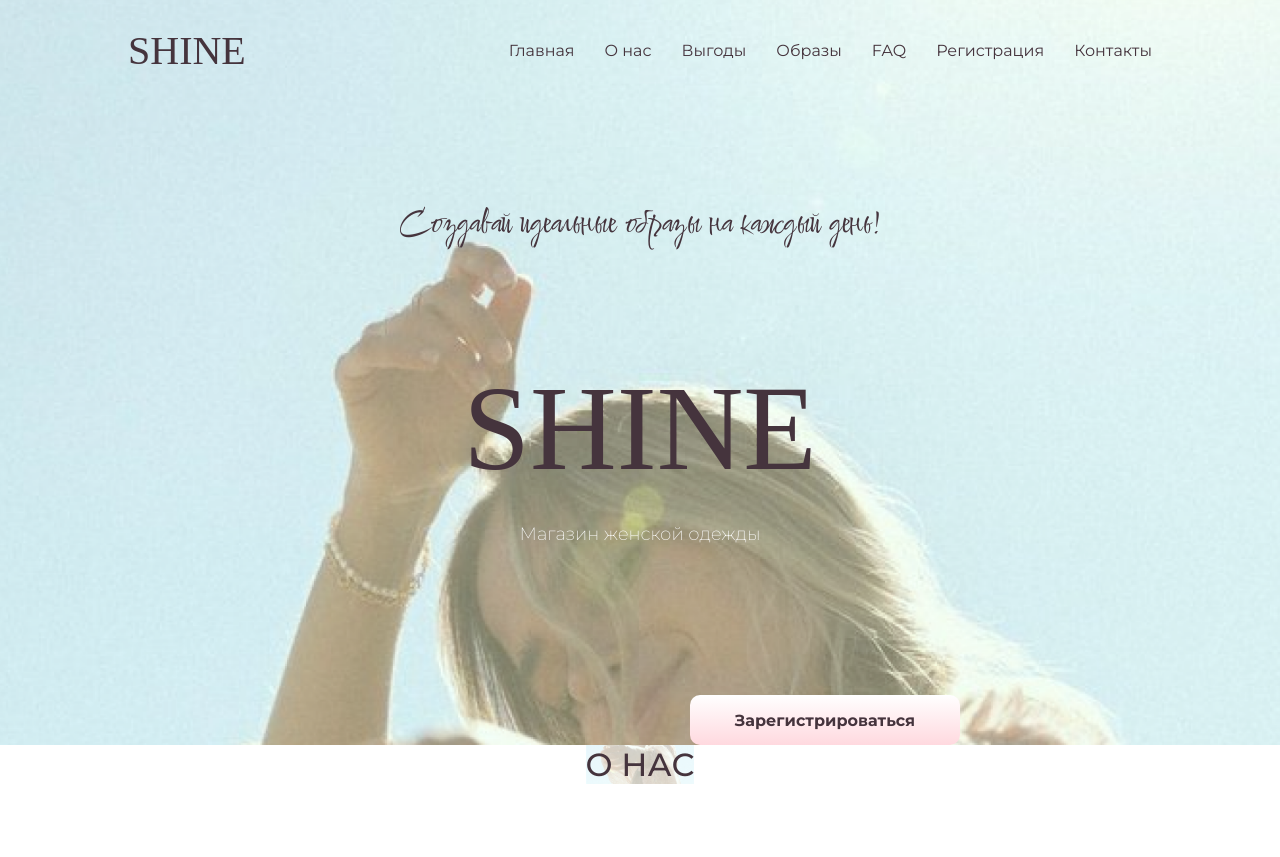
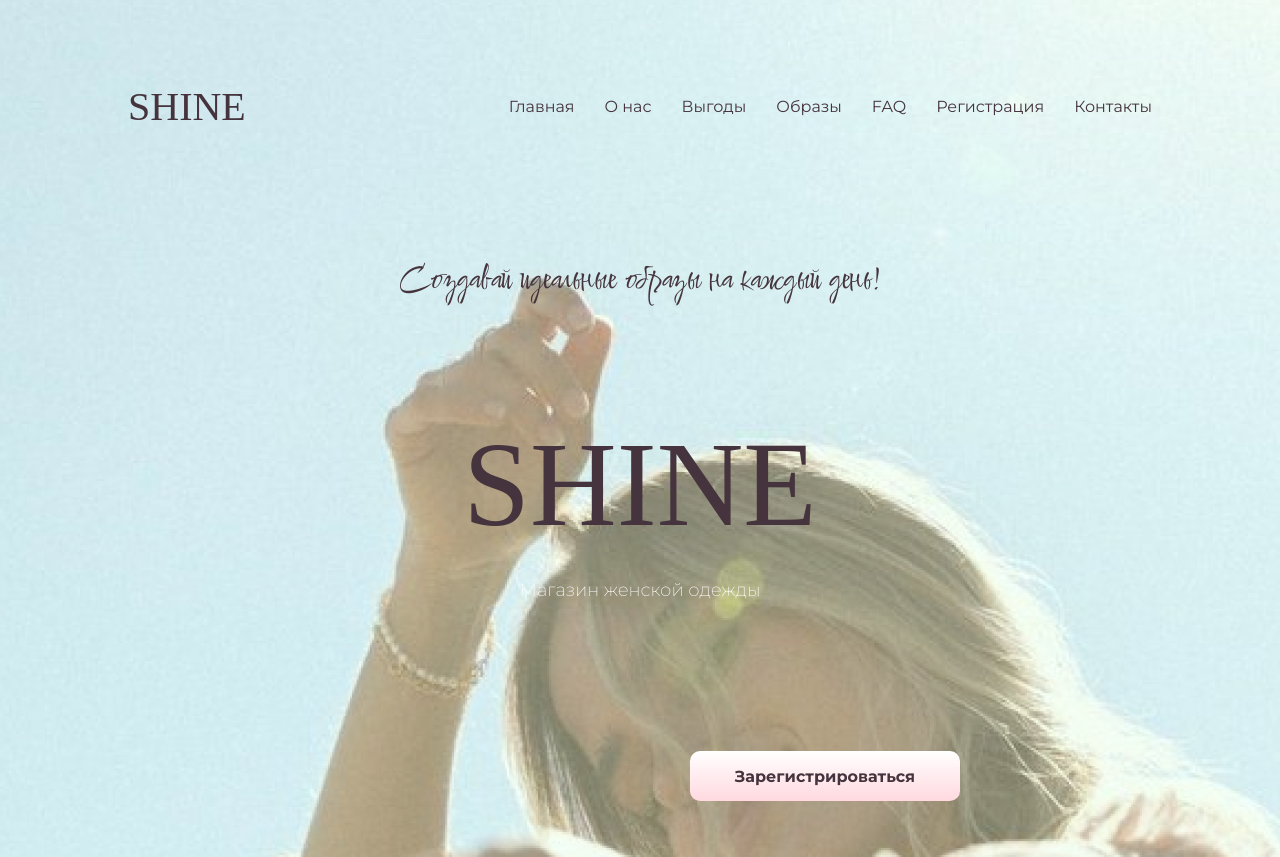
Before and after one commit to AnnaSadykova2004/project_women_shop, a plain HTML site: page index.html in a window 1280 px wide. Shown: the top 857 px of the page. Before the commit the page ends 800 px from the top, so only its background shows below. Drawn offline with Linux system fonts and the light colour scheme; a web font is replaced by a local one.

Commit message:
Update style.css
изменила параметры длины блоков и прокрутки

```diff
--- a/style.css
+++ b/style.css
@@ -34,22 +34,19 @@ p {
 	display: flex;
 	flex-direction: column;
 	margin: 0 auto;
-
+	max-width: 1600px;
+    	width: 100%;
 }
 
 
 .block1 {
-
 	background-image: url('images/фон секция1.png');
 	background-size: cover;
-  width: 1600;
-  min-height: 857;
-  display: inline-flex;
+	min-height: 857px;
+	display: flex;
 	flex-direction: column;
 	justify-content: center;
 	align-items: center;
-
-
 }
 
 
@@ -118,6 +115,9 @@ p {
 
 	background-image: url('images/фон секция2.png');
 	background-size: cover;
-  width: 1600;
-
+	min-height: 857px; /* Добавляем минимальную высоту для второй секции */
+	display: flex;
+	flex-direction: column;
+	justify-content: center;
+	align-items: center;
 }
```
Lines whose indentation alone changed are shown as unchanged.
